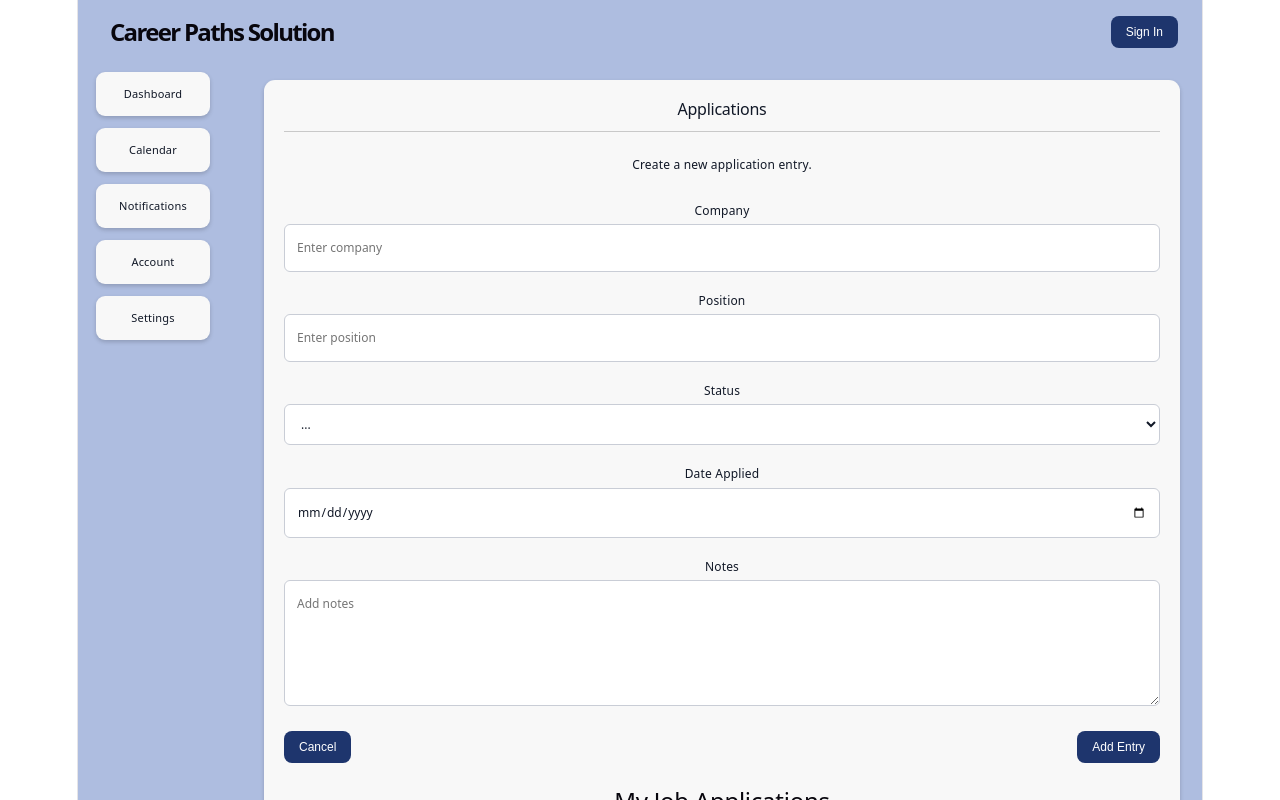
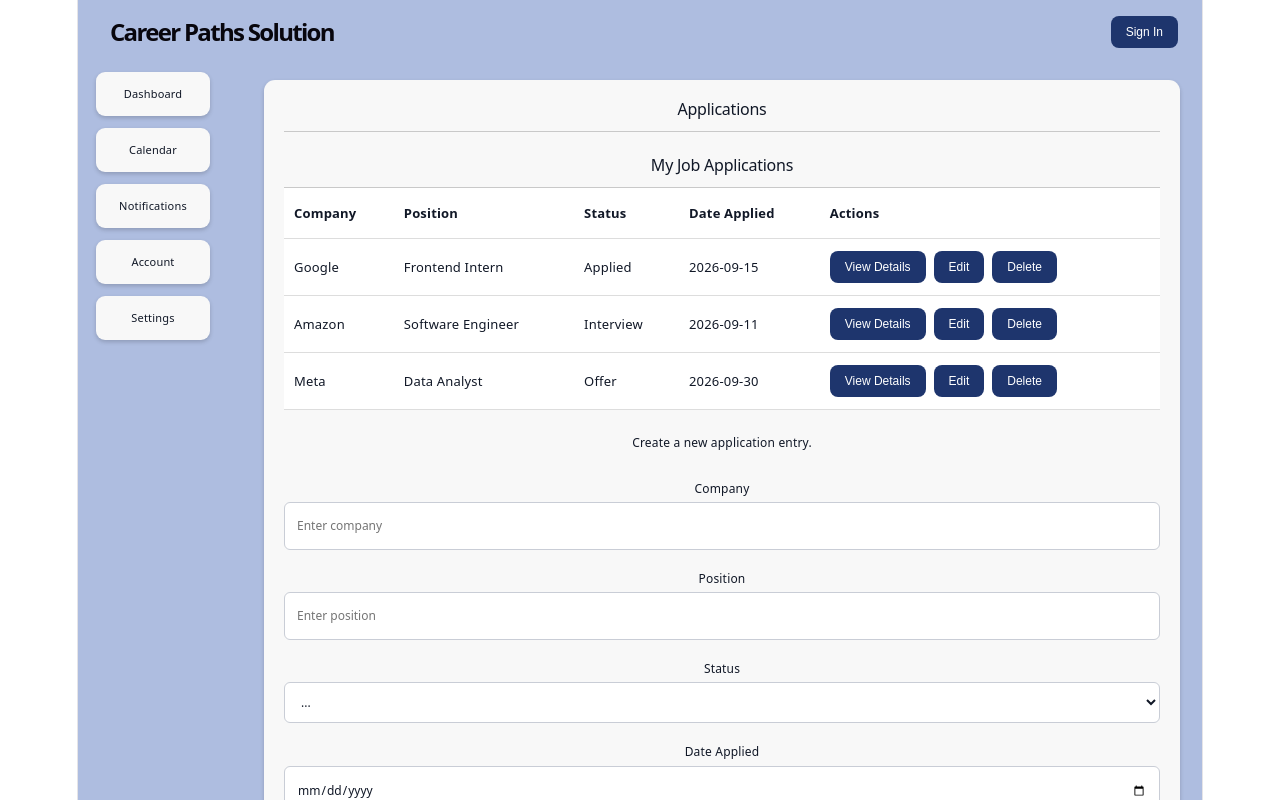
Before and after one commit to tarun-7467/career-paths-solution, a React (Vite) app in the folder react/: page / in a window 1280 px wide. Shown: the top 800 px of the page. Built offline with nearby package versions, Linux system fonts and the light colour scheme.

Commit message:
TFCRT-41 Reformatting application widget, some CSS changes

```diff
--- a/react/src/pages/Dashboard.jsx
+++ b/react/src/pages/Dashboard.jsx
@@ -97,14 +97,6 @@
                         <h2>Applications</h2>
                     </div>
 
-                    <FormEntry
-                        key={editingApplication?.job_id ?? 'new'}
-                        onAddApplication={handleAddApplication}
-                        onUpdateApplication={handleUpdateApplication}
-                        editingApplication={editingApplication}
-                        onCancelEdit={handleCancelEdit}
-                    />
-
                     <ApplicationList
                         applications={userApplications}
                         onSelect={setSelectedApplication}
@@ -150,6 +142,14 @@
                             </button>
                         </section>
                     )}
+
+                    <FormEntry
+                        key={editingApplication?.job_id ?? 'new'}
+                        onAddApplication={handleAddApplication}
+                        onUpdateApplication={handleUpdateApplication}
+                        editingApplication={editingApplication}
+                        onCancelEdit={handleCancelEdit}
+                    />
                 </section>
             </main>
         </div>
--- a/react/src/stylesheets/Dashboard.css
+++ b/react/src/stylesheets/Dashboard.css
@@ -126,11 +126,22 @@
   overflow-x: auto;
 }
 
+.application-list h2 {
+  display: block;
+  margin: 0 0 12px;
+  font-size: 16px;
+  color: #111827;
+  font-weight: 500;
+}
+
 .applications-table {
   width: 100%;
   border-collapse: collapse;
   text-align: left;
   font-size: 13px;
+  margin-bottom: 20px;
+  background: white;
+  border-top: 1px solid #c9c9c9;
 }
 
 .applications-table th,
```
Also changed, not shown: 1 other file (tests, documents, lock files or other folders).
